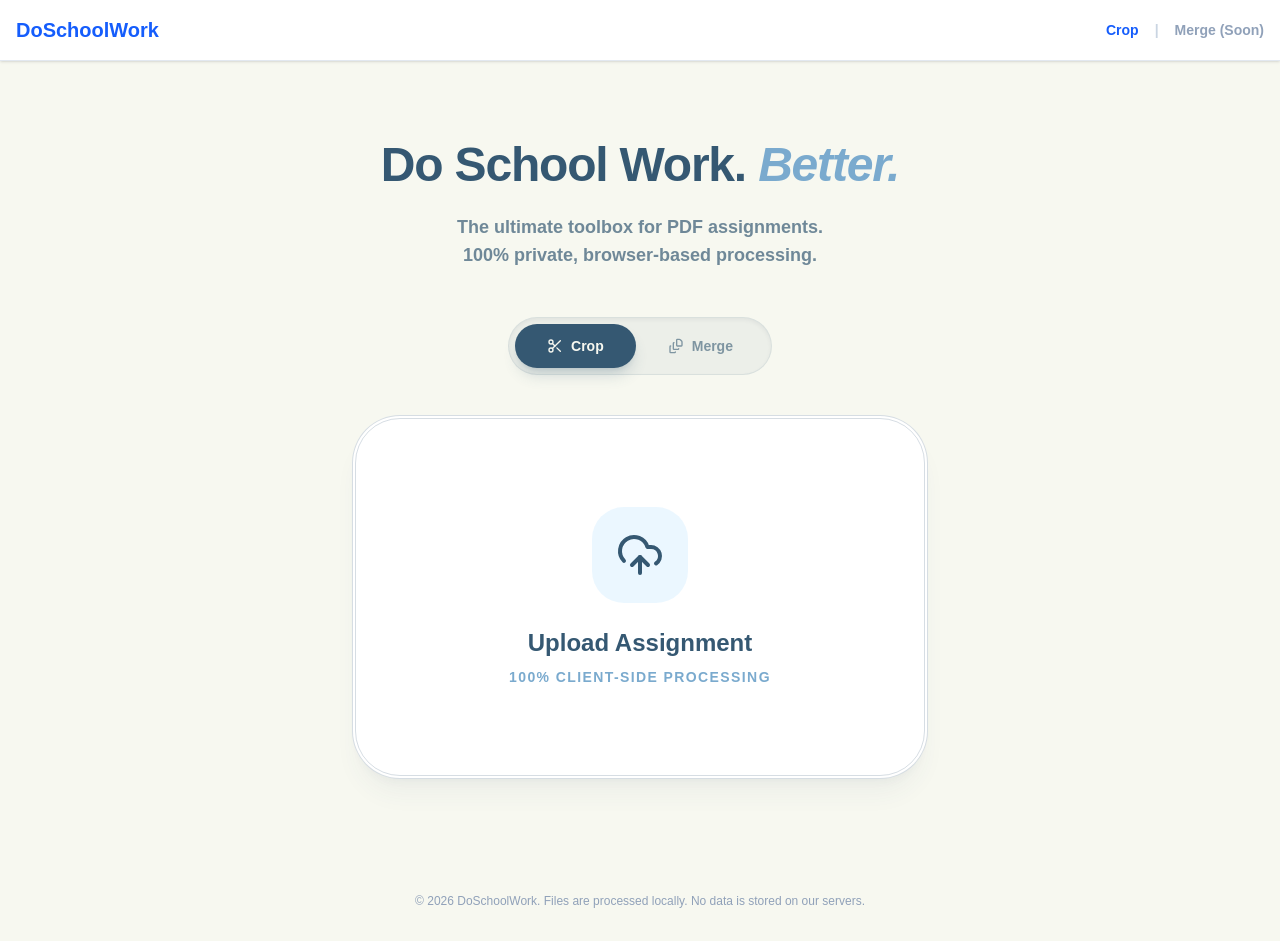
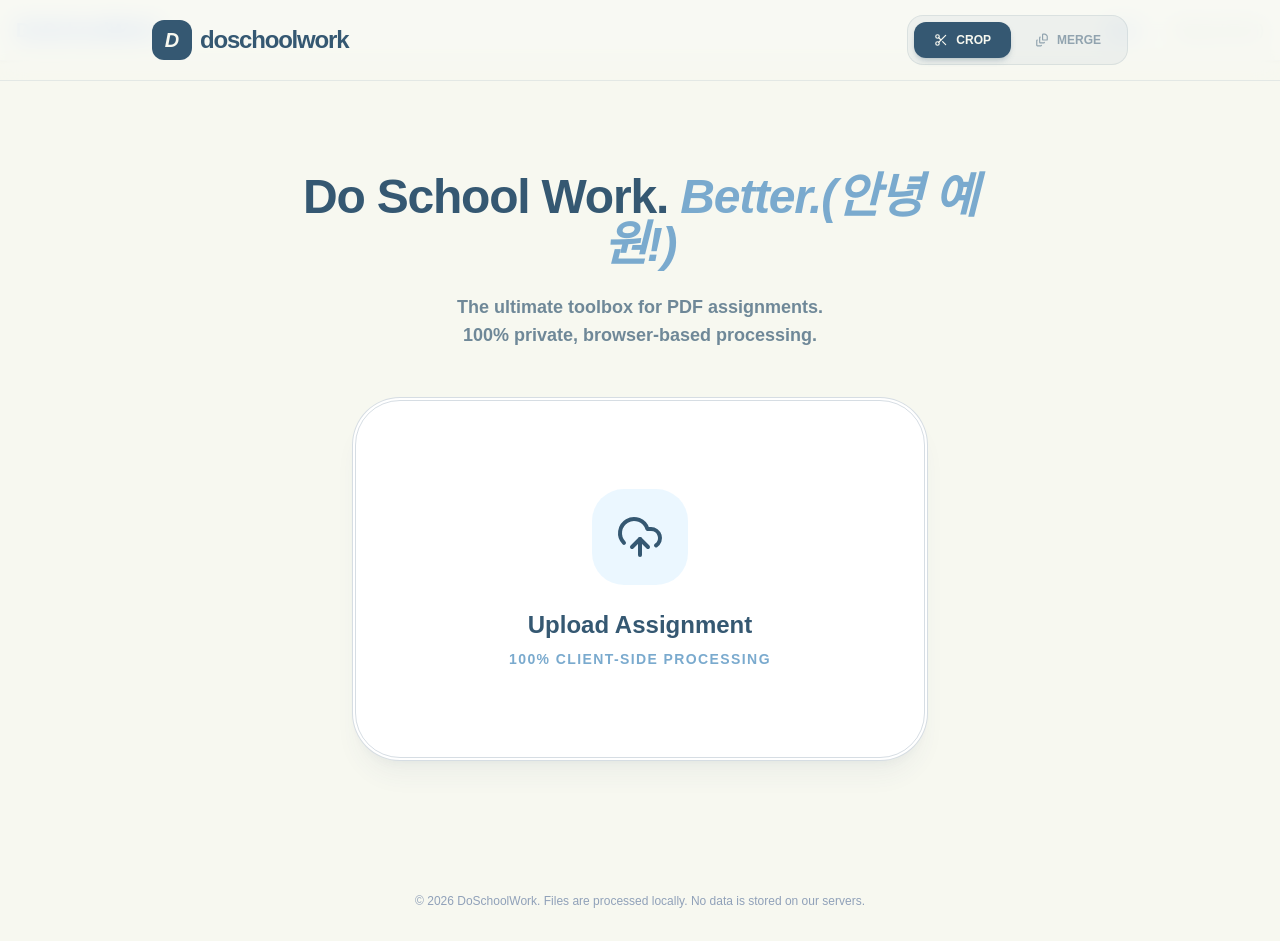
Before and after one commit to pol-dev-shinroo/DoSchoolWork, a Next.js app: page / in a window 1280 px wide. Built offline with nearby package versions, Linux system fonts and the light colour scheme.

Commit message:
header component

```diff
--- a/src/app/page.tsx
+++ b/src/app/page.tsx
@@ -1,18 +1,21 @@
 "use client";
 import { useState } from "react";
+import Header from "@/components/Header";
 import PDFCropper from "@/components/PDFCropper";
 import PDFMerger from "@/components/PDFMerger";
-import { Scissors, FileStack } from "lucide-react";
 
 export default function Home() {
   const [activeTab, setActiveTab] = useState<"crop" | "merge">("crop");
 
   return (
-    <div className="max-w-3xl mx-auto py-20 px-4 min-h-screen">
+    <div className="min-h-screen pt-28">
+      <Header activeTab={activeTab} onTabChange={setActiveTab} />
+
+      <main className="max-w-3xl mx-auto px-4 pb-20">
         <section className="text-center mb-12">
           <h1 className="text-5xl font-black mb-6 tracking-tight text-[#355872]">
             Do School Work.{" "}
-          <span className="text-[#7AAACE] font-extrabold italic">Better.</span>
+            <span className="text-[#7AAACE] font-extrabold italic">Better.(안녕 예원!)</span>
           </h1>
           <p className="text-lg text-[#355872]/70 font-bold">
             The ultimate toolbox for PDF assignments. <br /> 100% private,
@@ -20,32 +23,10 @@
           </p>
         </section>
 
-      <div className="flex justify-center mb-10 p-1.5 bg-[#355872]/5 rounded-[2rem] w-fit mx-auto border border-[#355872]/10 shadow-inner">
-        <button
-          onClick={() => setActiveTab("crop")}
-          className={`flex items-center gap-2 px-8 py-3 rounded-[1.5rem] font-black text-sm transition-all ${
-            activeTab === "crop"
-              ? "bg-[#355872] text-[#F7F8F0] shadow-lg shadow-[#355872]/20"
-              : "text-[#355872]/60 hover:text-[#355872]"
-          }`}
-        >
-          <Scissors className="w-4 h-4" /> Crop
-        </button>
-        <button
-          onClick={() => setActiveTab("merge")}
-          className={`flex items-center gap-2 px-8 py-3 rounded-[1.5rem] font-black text-sm transition-all ${
-            activeTab === "merge"
-              ? "bg-[#355872] text-[#F7F8F0] shadow-lg shadow-[#355872]/20"
-              : "text-[#355872]/60 hover:text-[#355872]"
-          }`}
-        >
-          <FileStack className="w-4 h-4" /> Merge
-        </button>
-      </div>
-
         <div className="animate-in fade-in slide-in-from-bottom-4 duration-500">
           {activeTab === "crop" ? <PDFCropper /> : <PDFMerger />}
         </div>
+      </main>
     </div>
   );
 }
--- /dev/null
+++ b/src/components/Header.tsx
@@ -0,0 +1,47 @@
+"use client";
+import { Scissors, FileStack } from "lucide-react";
+
+interface HeaderProps {
+  activeTab: "crop" | "merge";
+  onTabChange: (tab: "crop" | "merge") => void;
+}
+
+export default function Header({ activeTab, onTabChange }: HeaderProps) {
+  return (
+    <header className="fixed top-0 left-0 right-0 bg-[#F7F8F0]/80 backdrop-blur-md z-50 border-b border-[#355872]/10">
+      <div className="max-w-5xl mx-auto px-6 h-20 flex items-center justify-between">
+        <div className="flex items-center gap-2">
+          <div className="w-10 h-10 bg-[#355872] rounded-xl flex items-center justify-center">
+            <span className="text-[#F7F8F0] font-black text-xl italic">D</span>
+          </div>
+          <h1 className="text-2xl font-black text-[#355872] tracking-tighter">
+            doschoolwork
+          </h1>
+        </div>
+
+        <nav className="flex items-center gap-1 bg-[#355872]/5 p-1.5 rounded-2xl border border-[#355872]/10">
+          <button
+            onClick={() => onTabChange("crop")}
+            className={`flex items-center gap-2 px-5 py-2.5 rounded-xl font-black text-xs transition-all ${
+              activeTab === "crop"
+                ? "bg-[#355872] text-[#F7F8F0] shadow-md shadow-[#355872]/20"
+                : "text-[#355872]/50 hover:text-[#355872] hover:bg-white/50"
+            }`}
+          >
+            <Scissors className="w-3.5 h-3.5" /> CROP
+          </button>
+          <button
+            onClick={() => onTabChange("merge")}
+            className={`flex items-center gap-2 px-5 py-2.5 rounded-xl font-black text-xs transition-all ${
+              activeTab === "merge"
+                ? "bg-[#355872] text-[#F7F8F0] shadow-md shadow-[#355872]/20"
+                : "text-[#355872]/50 hover:text-[#355872] hover:bg-white/50"
+            }`}
+          >
+            <FileStack className="w-3.5 h-3.5" /> MERGE
+          </button>
+        </nav>
+      </div>
+    </header>
+  );
+}
```
Lines whose indentation alone changed are shown as unchanged.
